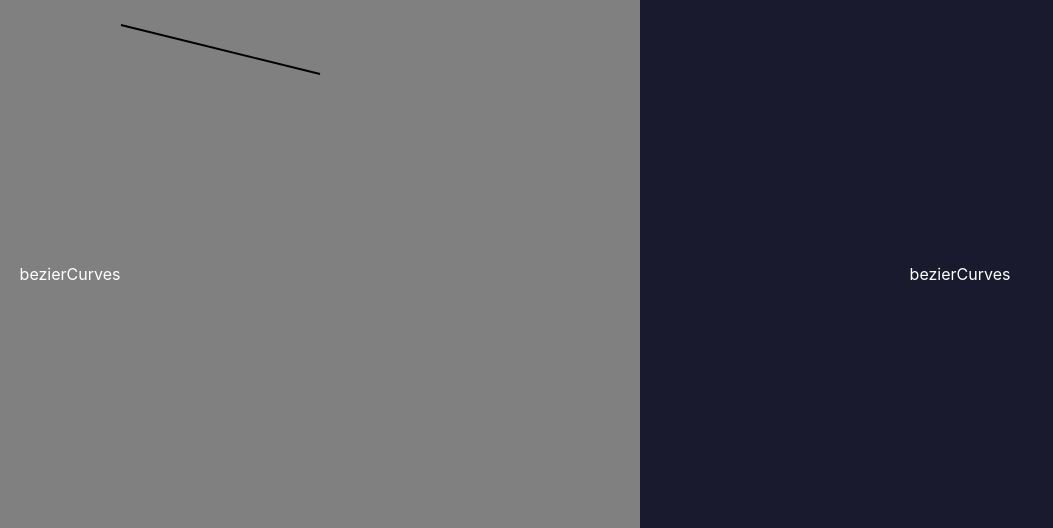
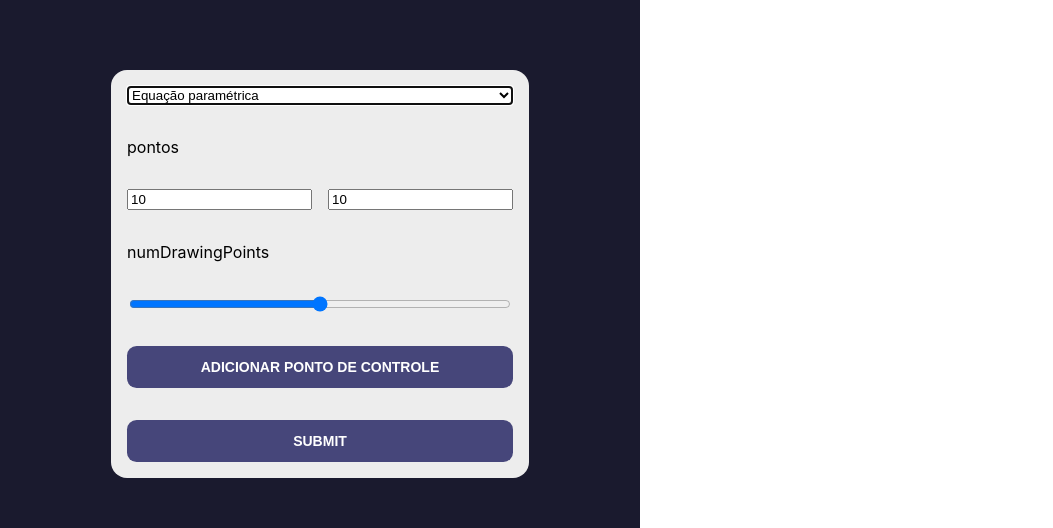
Before and after one commit to hugolima03/cg-ufrr, a Next.js app: page /bezierCurves in a window 1280 px wide. Shown: the part 126-654 px from the top of the page, without its empty margins (0-1053 px from the left). Built offline with nearby package versions, Linux system fonts and the light colour scheme.

Commit message:
Parametric equation for bezier curves

```diff
--- a/src/components/BezierCurves/index.tsx
+++ b/src/components/BezierCurves/index.tsx
@@ -1,44 +1,33 @@
+import { Form } from "components/FillAlgorithmsForm/styles";
+import { Span } from "components/LineRasterizationForm/styles";
 import { Pixel } from "contexts/PixelGridContext";
 import React, { useEffect, useState } from "react";
+import { useForm } from "react-hook-form";
 
 import { Column, Wrapper } from "templates/Base/styles";
 
 const PLOT_HEIGHT = 500;
 
-// class Graph {
-//   constructor(id) {
-//     this.el = document.getElementById(id);
-//   }
+const BezierCurves = () => {
+  let drawingPoints: Pixel[] = [];
+  const [debugPoints, setDebugPoints] = useState<Pixel[]>([]);
 
-//   drawLine(point1, point2, stroke = 2, color = "#000000") {
-//     this.el.insertAdjacentHTML(
-//       "beforeend",
-//       `<line x1="${point1.x}" y1="${point1.y}" x2="${point2.x}" y2="${point2.y}" stroke="${color}" stroke-width="${stroke}" id="line"/>`
-//     );
-//   }
-
-//   drawCurveFromPoints(points) {
-//     for (let i = 0; i < points.length; i++) {
-//       if (i + 1 < points.length) this.drawLine(points[i], points[i + 1]);
-//     }
-//   }
-// }
-
-const BezierCurves = () => {
-  const numDrawingPoints = 100;
-  const drawingPoints = [];
+  const [controlPoints, setControlPoints] = useState<Pixel[]>([
+    { x: 10, y: 10 },
+  ]);
 
   const [lines, setLines] = useState<React.ReactNode[]>([]);
 
   function drawLine(p1: Pixel, p2: Pixel, stroke = 2, color = "#000000") {
     const newLine = (
       <line
+        key={(p1.x, p1.y, p2.x, p2.y, Math.random())}
         x1={p1.x}
         y1={p1.y}
         x2={p2.x}
         y2={p2.y}
         stroke={color}
-        stroke-width={stroke}
+        strokeWidth={stroke}
       />
     );
     setLines((lines) => [...lines, newLine]);
@@ -46,26 +35,28 @@ const BezierCurves = () => {
 
   function drawCurveFromPoints(points: Pixel[]) {
     for (let i = 0; i < points.length; i++) {
-      if (i + 1 < points.length) drawLine(points[i], points[i + 1]);
+      if (i + 1 < points.length) {
+        drawLine(points[i], points[i + 1]);
+      }
     }
   }
 
-  function calculateNewPoint(t) {
+  function calculateNewPoint(t: number) {
     // Coordinates calculated using the general formula are relative to
     // origin at bottom left.
     let x = 0;
     let y = 0;
-    let n = points.length - 1;
+    let n = controlPoints.length - 1;
     for (let i = 0; i <= n; i++) {
       let bin = C(n, i) * Math.pow(1 - t, n - i) * Math.pow(t, i);
-      x += bin * points[i].x;
-      y += bin * points[i].y;
+      x += bin * controlPoints[i].x;
+      y += bin * controlPoints[i].y;
     }
 
-    return new Point(x, PLOT_HEIGHT - y);
+    return { x: x, y: PLOT_HEIGHT - y };
   }
 
-  function calculateDrawingPoints() {
+  function calculateDrawingPoints(numDrawingPoints: number) {
     let interval = 1 / numDrawingPoints;
     let t = interval;
 
@@ -77,22 +68,141 @@ const BezierCurves = () => {
     }
   }
 
-  useEffect(() => {
-    drawCurveFromPoints([
-      { x: 1, y: 1 },
-      { x: 200, y: 50 },
-    ]);
-  }, []);
+  function drawHandles() {
+    if (controlPoints.length === 1) {
+      setDebugPoints([controlPoints[0]]);
+      return;
+    }
+    for (let i = 1; i < controlPoints.length; i++) {
+      if (i == 1 || i == controlPoints.length - 1) {
+        setDebugPoints((points) => [
+          ...points,
+          controlPoints[i - 1],
+          controlPoints[i],
+        ]);
+      }
+
+      const temp = controlPoints.map(({ x, y }) => ({ x, y: PLOT_HEIGHT - y }));
+
+      drawLine(
+        temp[i - 1],
+        temp[i],
+        1,
+        i == 1 || i == temp.length - 1 ? "#00FF00" : "#AA4444"
+      );
+    }
+
+    if (controlPoints.length === 1) {
+      setDebugPoints([controlPoints[0]]);
+      return;
+    }
+  }
+
+  function C(n: number, k: number) {
+    var coeff = 1;
+    for (var x = n - k + 1; x <= n; x++) coeff *= x;
+    for (x = 1; x <= k; x++) coeff /= x;
+    return coeff;
+  }
+
+  function onSubmit(data: any) {
+    setLines([]);
+    setDebugPoints([]);
+
+    drawingPoints = [];
+    calculateDrawingPoints(Number(data.numDrawingPoints));
+    drawHandles();
+    drawCurveFromPoints(drawingPoints);
+  }
+
+  const { handleSubmit, register, watch } = useForm({
+    defaultValues: {
+      algorithm: "parametric",
+    },
+  });
+
+  function onInputChange(newValue: number, index: number, axis: "x" | "y") {
+    setControlPoints((points) => {
+      const temp = [...points];
+
+      if (axis === "x") {
+        temp[index] = { ...temp[index], x: newValue };
+      } else {
+        temp[index] = { ...temp[index], y: newValue };
+      }
+
+      return [...temp];
+    });
+  }
 
   return (
     <Wrapper>
-      <Column style={{ backgroundColor: "gray" }}>
-        bezierCurves
+      <Column>
+        <Form>
+          <select
+            {...register("algorithm", { required: "obrigatório" })}
+            autoFocus
+          >
+            <option value="parametric">Equação paramétrica</option>
+            <option value="casteljau">Casteljau</option>
+          </select>
+          {watch("algorithm") === "parametric" && (
+            <>
+              <label>pontos</label>
+              {controlPoints.map(({ x, y }, index) => (
+                <Span key={x + y + index}>
+                  <input
+                    type="number"
+                    defaultValue={x}
+                    onChange={(e) =>
+                      onInputChange(Number(e.target.value), index, "x")
+                    }
+                    step={100}
+                  />
+                  <input
+                    type="number"
+                    defaultValue={y}
+                    onChange={(e) =>
+                      onInputChange(Number(e.target.value), index, "y")
+                    }
+                    step={100}
+                  />
+                </Span>
+              ))}
+
+              <label>numDrawingPoints</label>
+
+              <input
+                type="range"
+                min={1}
+                max={101}
+                {...register("numDrawingPoints" as any)}
+                defaultValue={50}
+                step={5}
+              />
+
+              <button
+                type="button"
+                onClick={() =>
+                  setControlPoints((points) => [...points, { x: 0, y: 0 }])
+                }
+              >
+                Adicionar ponto de controle
+              </button>
+            </>
+          )}
+
+          <input type="submit" onClick={handleSubmit(onSubmit)} />
+        </Form>
+      </Column>
+      <Column style={{ backgroundColor: "white" }}>
         <svg width="500px" height="500px" id="graph">
           {lines.map((line) => line)}
+          {debugPoints.map(({ x, y }) => (
+            <circle key={x + y} cx={x} cy={PLOT_HEIGHT - y} r="5" fill="#000" />
+          ))}
         </svg>
       </Column>
-      <Column>bezierCurves</Column>
     </Wrapper>
   );
 };
--- a/styles/globals.css
+++ b/styles/globals.css
@@ -25,12 +25,13 @@ a {
   }
 }
 
-input[type="submit"] {
+input[type="submit"],
+button {
   color: white;
   border: none;
   outline: none;
   cursor: pointer;
-  font-size: 16px;
+  font-size: 14px;
 }
 
 a,
```
